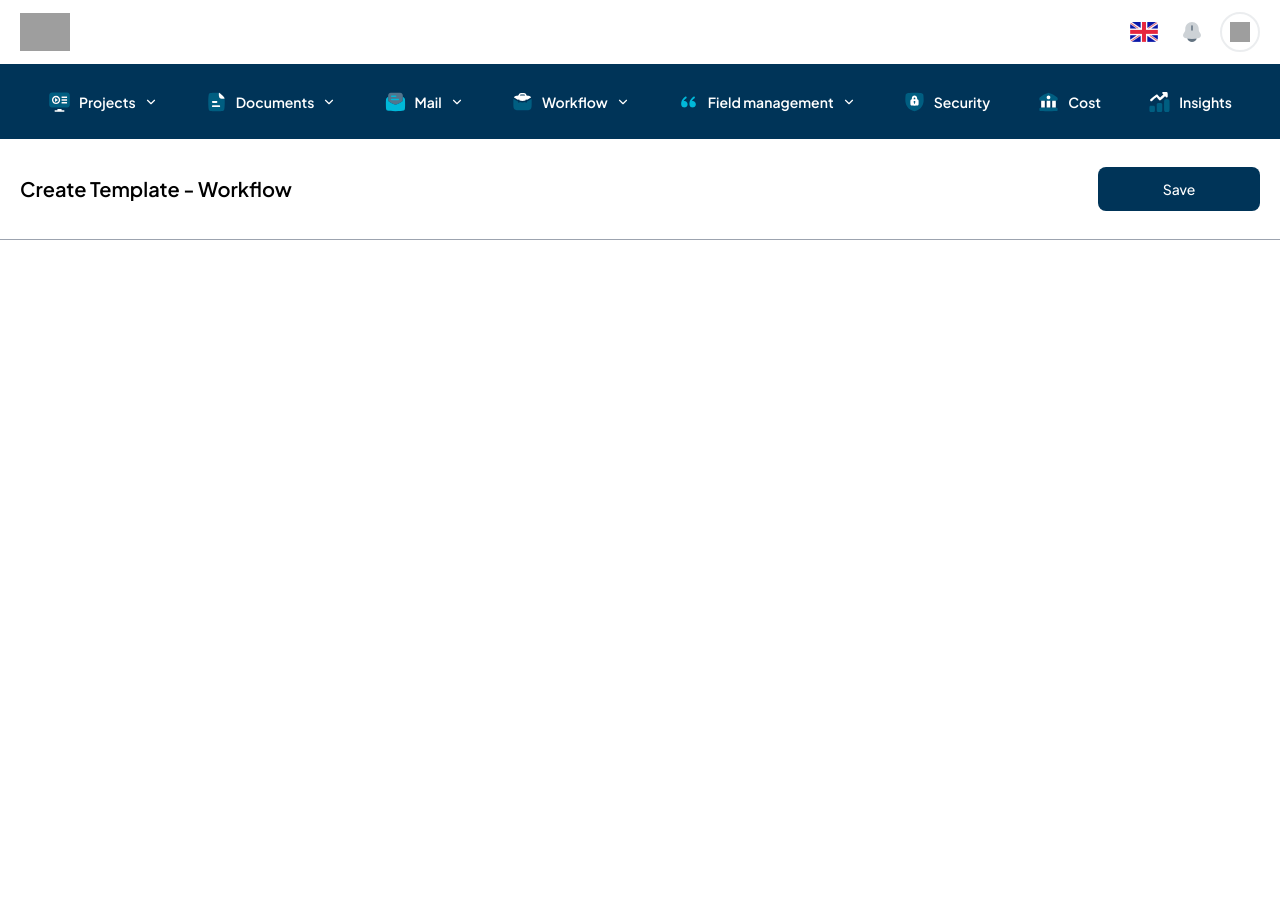
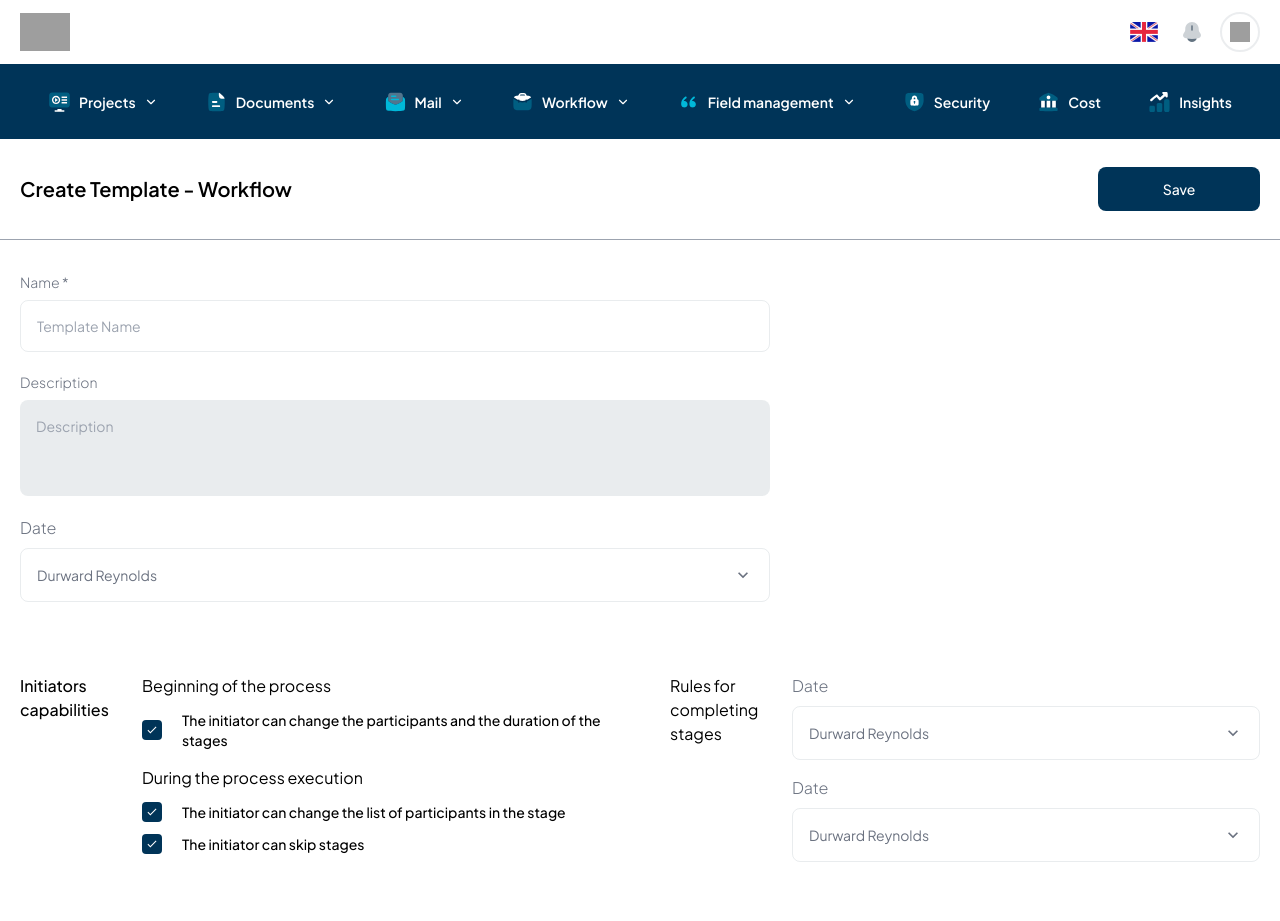
Before and after one commit to BCPAZ/crm-app, a React (Vite) app: page /workflow/create-template in a window 1280 px wide. Shown: the top 921 px of the page. Before the commit the page ends 800 px from the top, so only its background shows below. Built offline with nearby package versions, Linux system fonts and the light colour scheme; grey boxes are pictures that could not be loaded.

Commit message:
feat : Filter forms completed in create template

```diff
--- a/src/components/common/SecondTextArea.jsx
+++ b/src/components/common/SecondTextArea.jsx
@@ -1,17 +1,19 @@
 import PropTypes from "prop-types";
 
-const SecondTextArea = ({placeholder, label}) => {
+const SecondTextArea = ({placeholder, label, column, solid}) => {
   return (
-    <div className="flex flex-col gap-2 w-full">
-      <label className="text-md text-gray-500 font-light">{label}</label>
-      <textarea className="w-full outline-none min-h-24 resize-none p-4 rounded-lg text-sm border border-grey/20" placeholder={placeholder}/>
+    <div className={`flex ${column ? 'flex-col' : 'flex-row items-center'} gap-2 w-full`}>
+      <label className="text-sm text-gray-500 font-light">{label}</label>
+      <textarea className={`w-full outline-none min-h-24 resize-none p-4 rounded-lg text-sm ${solid ? 'bg-grey/20' : 'border border-grey/20'}`} placeholder={placeholder}/>
     </div>
   )
 }
 
 SecondTextArea.propTypes = {
   placeholder : PropTypes.string.isRequired,
-  label : PropTypes.string.isRequired
+  label : PropTypes.string.isRequired,
+  column : PropTypes.bool,
+  solid : PropTypes.bool
 }
 
 export default SecondTextArea
--- a/src/views/App/Workflow/CreateTemplate.jsx
+++ b/src/views/App/Workflow/CreateTemplate.jsx
@@ -1,4 +1,8 @@
 import Button from "@/components/common/Button";
+import CheckboxElement from "@/components/common/CheckboxElement";
+import SecondInput from "@/components/common/SecondInput";
+import SecondTextArea from "@/components/common/SecondTextArea";
+import Select from "@/components/common/Select";
 
 const CreateTemplate = () => {
   return (
@@ -15,6 +19,48 @@ const CreateTemplate = () => {
           </div>
         </div>
       </div>
+      <div className="siteContainer">
+        <div className="py-8 md:max-w-[750px] max-w-full">
+          <div className="flex justify-center flex-col gap-5">
+            <SecondInput column label="Name *" placeholder="Template Name" />
+            <SecondTextArea
+              solid
+              column
+              label="Description"
+              placeholder="Description"
+            />
+            <Select column label="Approval statuses" />
+          </div>
+        </div>
+        <div className="grid md:grid-cols-2 grid-cols-1 gap-[60px] mt-10">
+          <div className="flex md:flex-row flex-col gap-10">
+            <h3 className="md:max-w-[82px] max-w-full font-medium">Initiators capabilities</h3>
+            <div className="flex flex-col gap-4">
+              <div className="flex flex-col gap-3">
+                <h3>Beginning of the process</h3>
+                <CheckboxElement label="The initiator can change the participants and the duration of the stages" />
+              </div>
+              <div className="flex flex-col gap-3">
+                <h3>During the process execution</h3>
+                <CheckboxElement label="The initiator can change the list of participants in the stage" />
+                <CheckboxElement label="The initiator can skip stages" />
+              </div>
+            </div>
+          </div>
+          <div className="flex md:flex-row flex-col md:gap-10 gap-5">
+            <h3 className="md:max-w-[82px] max-w-full">Rules for completing stages</h3>
+            <div className="flex flex-col gap-4 w-full">
+              <Select column label="Parallel stages are completed if"/>
+              <Select column label="If rejected"/>
+            </div>
+          </div>
+          <div className="flex md:flex-row flex-col md:gap-10 gap-5">
+            <h3 className="w-fit">Attributes of
+            writing</h3>
+            <Select />
+          </div>
+        </div>
+      </div>
     </section>
   );
 };
```
